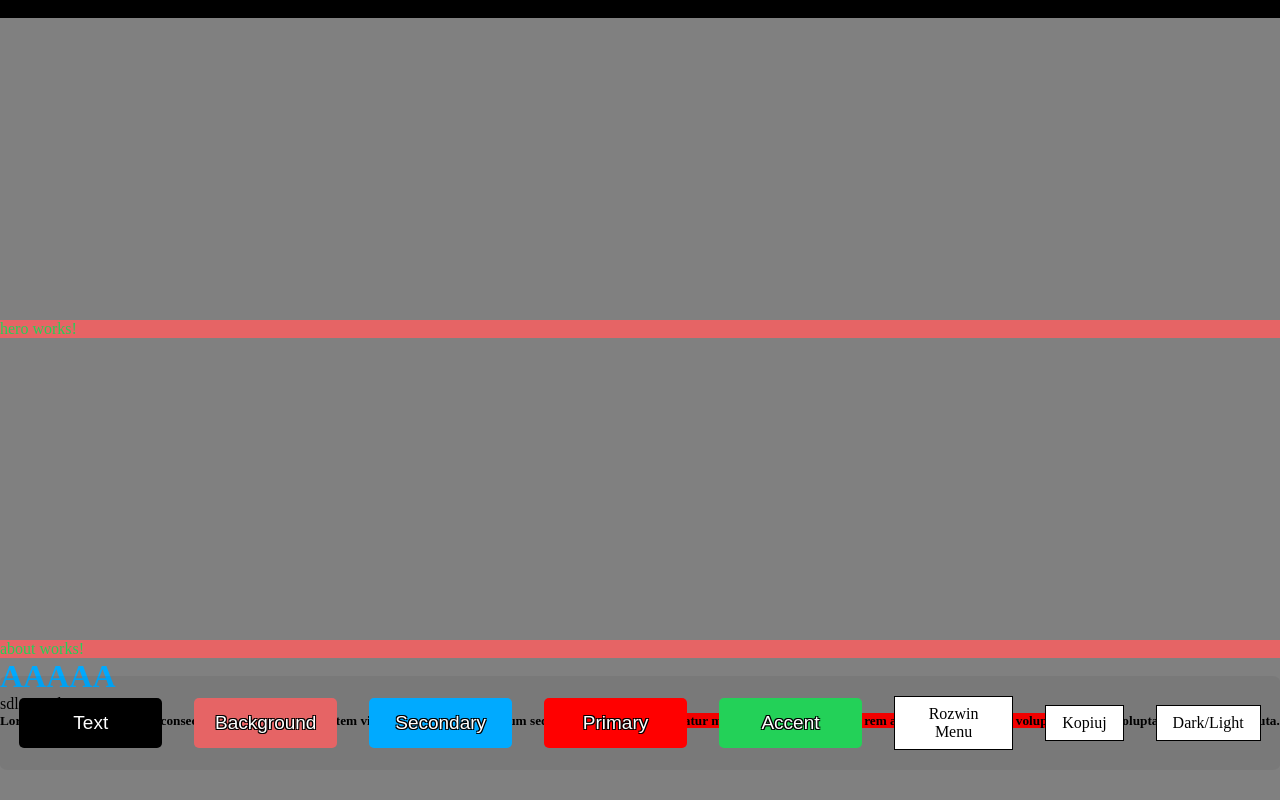
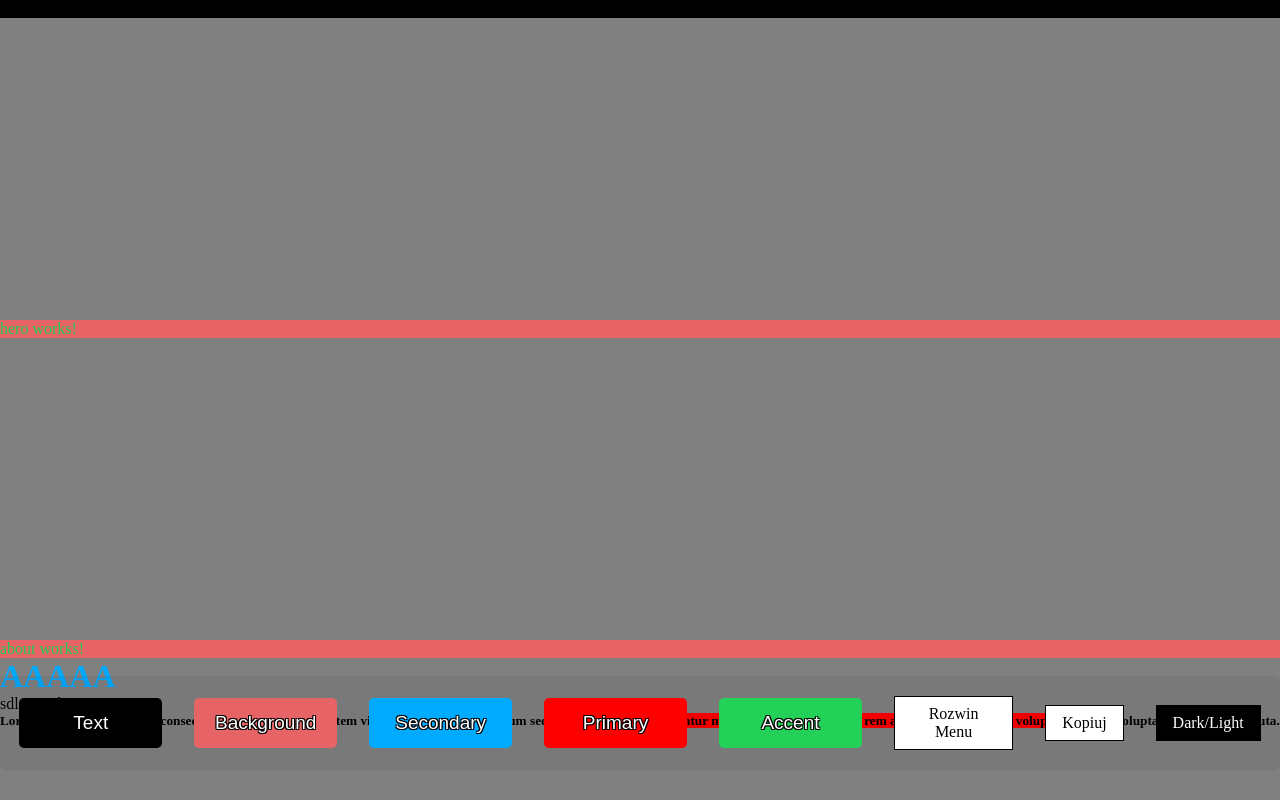
Before and after one commit to Lexsak/angular-learning, an Angular app: page / in a window 1280 px wide. Shown: the top 800 px of the page. Built offline with nearby package versions, Linux system fonts and the light colour scheme.

Commit message:
dark/light btn css

```diff
--- a/src/app/layouts/change-color/change-color.component.css
+++ b/src/app/layouts/change-color/change-color.component.css
@@ -91,3 +91,14 @@ input[type="color"]::-webkit-color-swatch {
   padding: 0px 16px;
   cursor: pointer;
 }
+
+.darkLight{
+  background-color: black;
+  color: white;
+  transition: all .3s ease-in-out;
+}
+
+.darkLight:hover{
+  background-color: white;
+  color: black;
+}
--- a/src/app/layouts/change-color/change-color.component.html
+++ b/src/app/layouts/change-color/change-color.component.html
@@ -55,7 +55,7 @@
     </div>
 
     <div class="dropdown-container">
-      <div class="dropdown-text">
+      <div class="dropdown-text darkLight">
         <p>Dark/Light</p>
       </div>
     </div>
```
